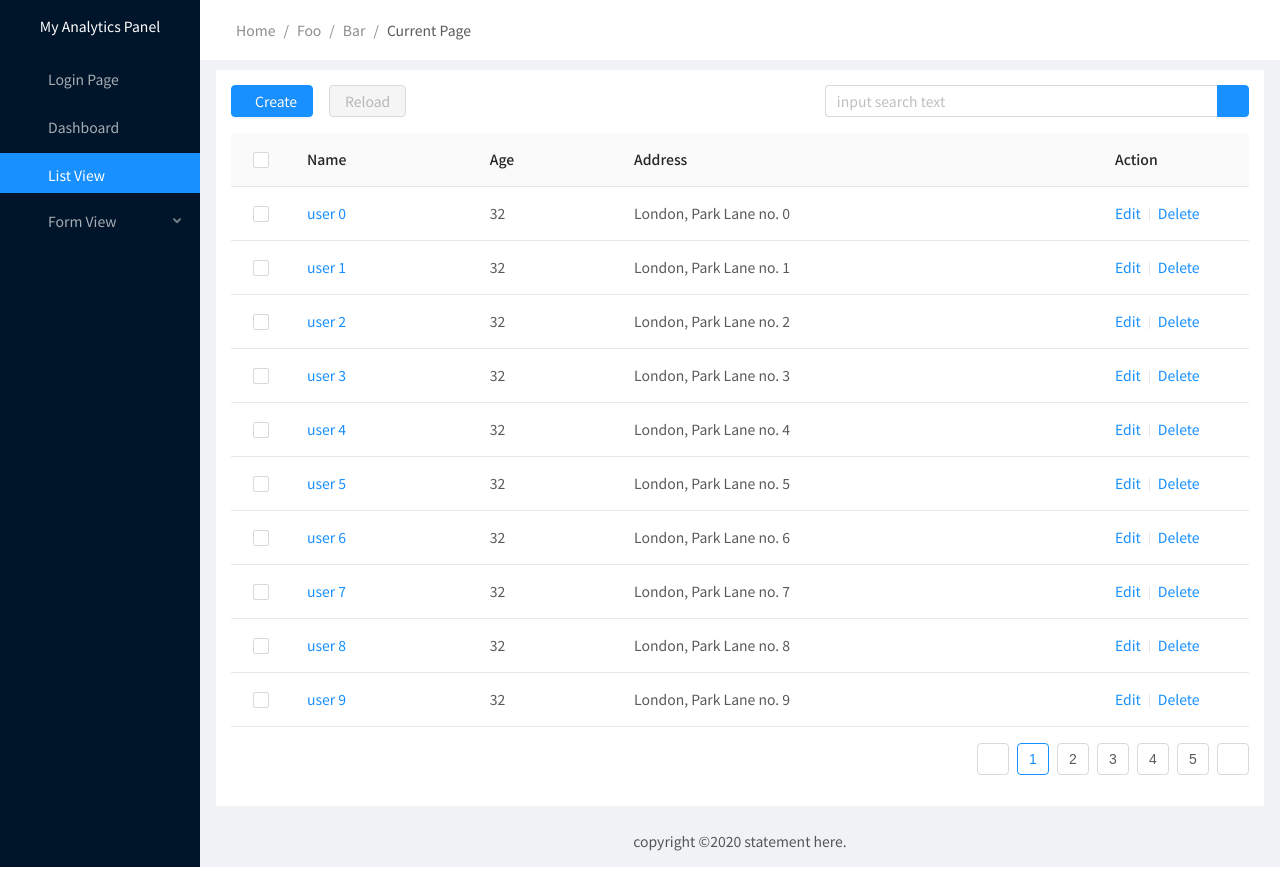
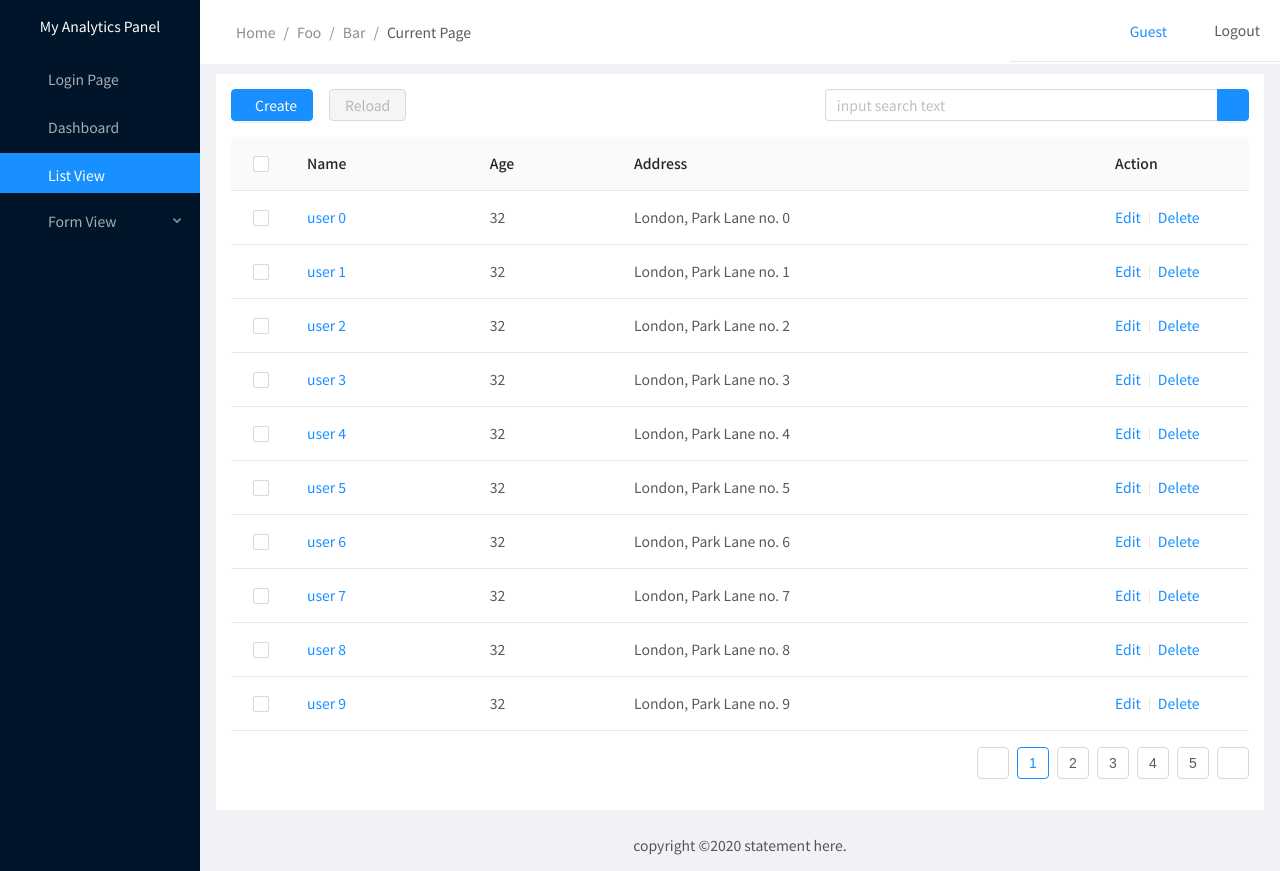
Before and after one commit to winwu/my-vue-antd-admin, a Vue app: page /listview in a window 1280 px wide. Built offline with nearby package versions, Linux system fonts and the light colour scheme.

Commit message:
update login footer and update routerview with logout btn

```diff
--- a/src/layouts/RouteView.vue
+++ b/src/layouts/RouteView.vue
@@ -53,6 +53,9 @@
 
         <a-layout>
             <a-layout-header id="header">
+                <a-row type="flex" justify="space-between">
+                    <a-col :span="24" :lg="18">
+                        <div>
                             <div class="d-inline-block">
                                 <a-icon
                                     class="trigger"
@@ -66,6 +69,35 @@
                                 <a-breadcrumb-item><a href="">Bar</a></a-breadcrumb-item>
                                 <a-breadcrumb-item>Current Page</a-breadcrumb-item>
                             </a-breadcrumb>
+                        </div>
+                    </a-col>
+                    <a-col :span="24" :lg="6" class="text-right">
+                        <a-menu
+                            theme="light"
+                            mode="horizontal"
+                            :defaultSelectedKeys="['']"
+                            :style="{ lineHeight: '60px' }"
+                        >
+                            <a-dropdown :trigger="['click']">
+                                <a class="ant-dropdown-link" href="#"> Guest <a-icon type="down" /> </a>
+                                <a-menu slot="overlay">
+                                    <a-menu-item key="0">
+                                        <a href="#">Pseronsl Settings</a>
+                                    </a-menu-item>
+                                    <a-menu-item key="1">
+                                        <a href="#">Change Password</a>
+                                    </a-menu-item>
+                                    <a-menu-item key="1">
+                                        <a href="#">Preferences</a>
+                                    </a-menu-item>
+                                </a-menu>
+                            </a-dropdown>
+                            <a-menu-item key="2">
+                                <a-icon type="logout" />Logout
+                            </a-menu-item>
+                        </a-menu>
+                    </a-col>
+                </a-row>
             </a-layout-header>
 
             <a-layout-content id="main-content">
@@ -139,8 +171,7 @@ export default {
 #header {
     background: #fff;
     padding: 0;
-    height: 60px;
-    line-height: 60px;
+    height: auto;
 }
 
 #main-content {
--- a/src/pages/login/Login.vue
+++ b/src/pages/login/Login.vue
@@ -31,17 +31,17 @@
                     </a-col>
                 </a-row>
             </div>
-            <global-footer />
+            <login-footer />
         </div>
     </div>
 </template>
 
 <script>
-import GlobalFooter from '../../layouts/GlobalFooter'
+import LoginFooter from '../../layouts/LoginFooter'
 export default {
   name: 'Login',
   components: {
-    GlobalFooter
+    LoginFooter
   },
   data () {
     return {
```
Also changed, not shown: src/layouts/LoginFooter.vue (renamed from src/layouts/GlobalFooter.vue). Lines whose indentation alone changed are shown as unchanged.
